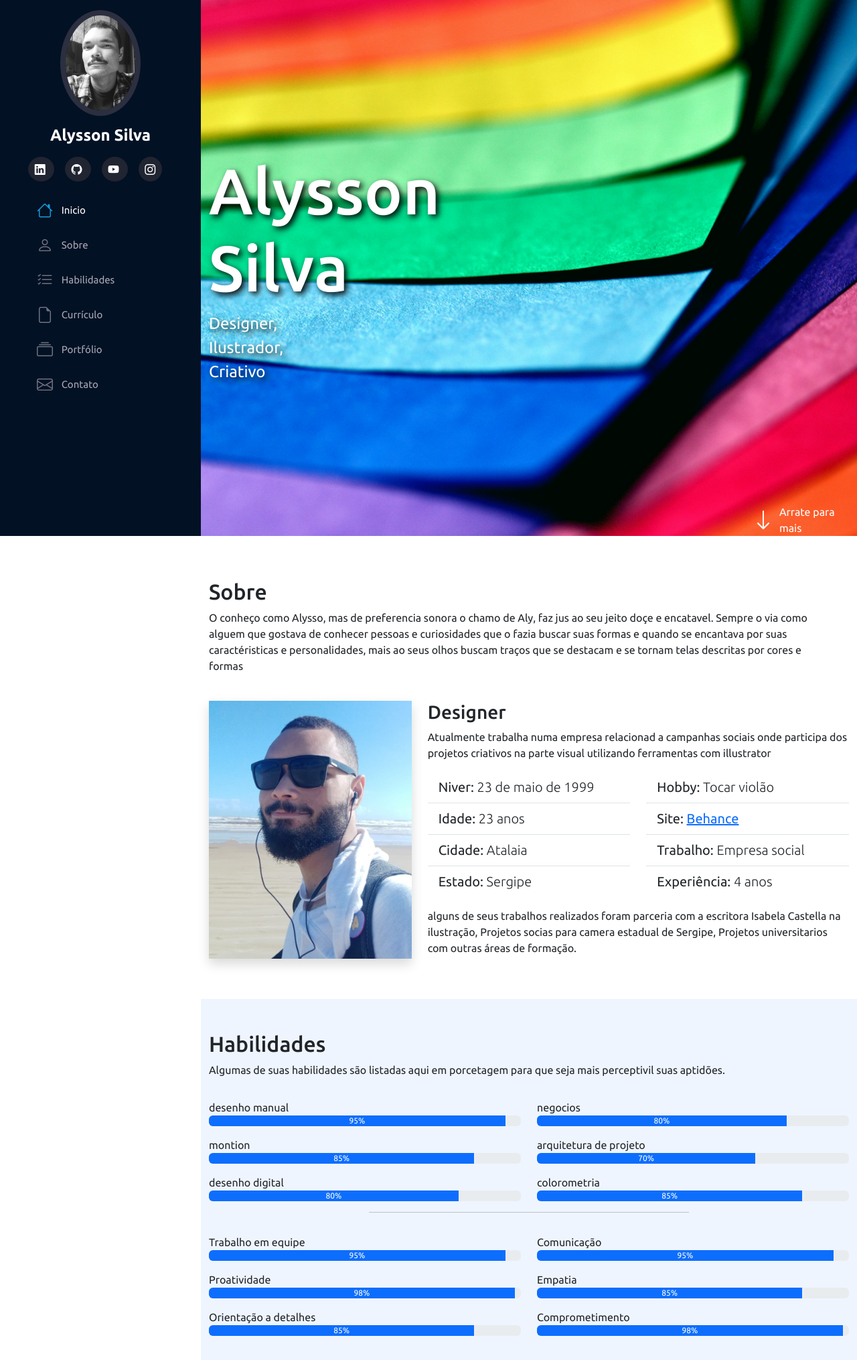
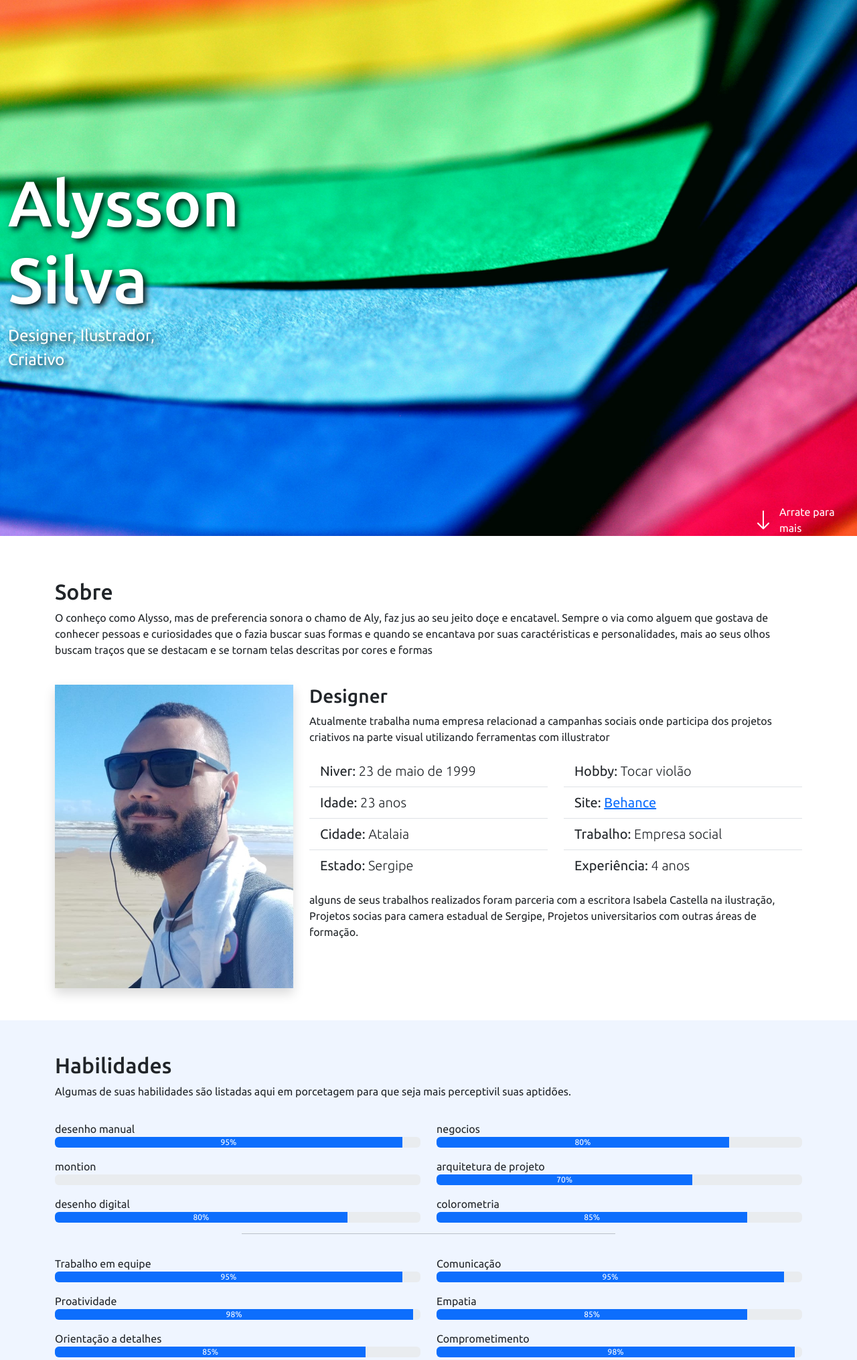
Before and after one commit to Anaellen123/Port_designer, a Flask app: page / in a window 1280 px wide. Shown: the top 2030 px of the page at 67% size. Run offline with Flask 3, Linux system fonts and the light colour scheme; some libraries are stand-ins or nearby versions.

Commit message:
Segundo commit

```diff
--- a/static/script.js
+++ /dev/null
@@ -1,62 +0,0 @@
-/* Abre e fecha menu lateral em modo mobile */
-
-const menuMobile = document.querySelector(".menu-mobile");
-const body = document.querySelector("body");
-
-menuMobile.addEventListener("click", () => {
-  menuMobile.classList.contains("bi-list")
-    ? menuMobile.classList.replace("bi-list", "bi-x")
-    : menuMobile.classList.replace("bi-x", "bi-list");
-  body.classList.toggle("menu-nav-active");
-});
-
-/* Fecha o menu quando clicar em algum item e muda o icone para list */
-
-const navItem = document.querySelectorAll(".nav-item");
-
-navItem.forEach((item) => {
-  item.addEventListener("click", () => {
-    if (body.classList.contains("menu-nav-active")) {
-      body.classList.remove("menu-nav-active");
-      menuMobile.classList.replace("bi-x", "bi-list");
-    }
-  });
-});
-
-// Animar todos os itens na tela que tiverem meu atributo data-anime
-
-const item = document.querySelectorAll("[data-anime]");
-
-const animeScroll = () => {
-  const windowTop = window.pageYOffset + window.innerHeight * 0.85 ;
-
-  item.forEach((element) => {
-    if (windowTop > element.offsetTop) {
-      element.classList.add("animate");
-    } else {
-      element.classList.remove("animate");
-    }
-  });
-};
-
-animeScroll();
-
-window.addEventListener("scroll", ()=>{
-  animeScroll();
-})
-
-// Ativar carregamento no botão de enviar formulário para
-
-const btnEnviar = document.querySelector('#btn-enviar')
-const btnEnviarLoader = document.querySelector('#btn-enviar-loader')
-
-btnEnviar.addEventListener("click", ()=>{
-  btnEnviarLoader.style.display = "block";
-  btnEnviar.style.display = "none"
-})
-
-// Tira a mensagem de sucesso depois de 5 segundos
-
-setTimeout(() => {
-  document.querySelector('#alerta').style.display = 'none';
-}, 5000)
--- a/static/style.css
+++ b/static/style.css
@@ -7,88 +7,9 @@ body {
   height: 100%;
 }
 
-#header {
-  position: fixed;
-  top: 0;
-  left: 0;
-  bottom: 0;
-  background: #021124;
-  overflow-y: auto;
-  width: 300px;
-  transition: all ease-in-out 0.5s;
-  padding: 0 15px;
-  z-index: 9997;
-}
-
-#header .profile img {
-  margin: 15px auto;
-  display: block;
-  width: 120px;
-  border: 8px solid #2c2f3f;
-  border-radius: 50%;
-}
-
-#header .profile h1 {
-  font-size: 24px;
-  margin: 0;
-  padding: 0;
-  font-weight: 600;
-  text-align: center;
-  color: #fff;
-}
-
-#header .profile .social-links a {
-  font-size: 1rem;
-  background: #212431;
-  color: #fff;
-  padding: 0.6rem;
-  margin-right: 1rem;
-  border-radius: 50%;
-  transition: 0.3s;
-  text-decoration: none;
-}
-
-#header .profile .social-links a:hover {
-  background: #149ddd;
-}
-
-.nav-menu {
-  padding: 1.5rem;
-}
-
-.nav-menu a,
-.nav-menu a:focus {
-  display: flex;
-  align-items: center;
-  color: #a8a9b4;
-  transition: 0.3s;
-  font-size: 15px;
-}
-
-.nav-menu a i,
-.nav-menu a:focus i {
-  font-size: 24px;
-  padding-right: 0.8rem;
-  color: #6f7180;
-}
-
-.nav-menu a:hover,
-.nav-menu .active,
-.nav-menu .active:focus,
-.nav-menu li:hover > a {
-  text-decoration: none;
-  color: #fff;
-}
-
-.nav-menu a:hover i,
-.nav-menu .active i,
-.nav-menu .active:focus i,
-.nav-menu li:hover > a i {
-  color: #149ddd;
-}
 
 #main {
-  margin-left: 300px;
+
 }
 
 section#inicio {
--- a/templates/index.html
+++ b/templates/index.html
@@ -13,56 +13,6 @@
 </head>
 <body>
 
-
-    <i class="bi bi-list menu-mobile"></i>
-
-    <aside id='header'>
-        <section class="profile">
-            <img src="../static/img/perfil2.jpg" alt="Foto de Alysson">
-            <h1>Alysson Silva</h1>
-            <div class="social-links mt-4 text-center">
-                <a target="_blank" href="https://www.linkedin.com/in/thicode/">
-                    <i class="bi bi-linkedin"></i>
-                </a>
-                <a target="_blank" href="https://github.com/codethi">
-                    <i class="bi bi-github"></i>
-                </a>
-                <a target="_blank" href="https://www.youtube.com/channel/UCnATHGHftSGHbhn6uF8dEUA">
-                    <i class="bi bi-youtube"></i>
-                </a>
-                <a target="_blank" href="https://www.instagram.com/thi.code/">
-                    <i class="bi bi-instagram"></i>
-                </a>
-            </div>
-        </section>
-
-        <nav id='navbar' class="nav-menu">
-            <ul class="nav flex-column">
-                <li class="nav-item">
-                    <a class="nav-link active" aria-current="page" href="#inicio"><i class="bi bi-house"
-                            aria-hidden="true"></i> Inicio</a>
-                </li>
-                <li class="nav-item">
-                    <a class="nav-link" href="#sobre"><i class="bi bi-person" aria-hidden="true"></i> Sobre</a>
-                </li>
-                <li class="nav-item">
-                    <a class="nav-link" href="#habilidades"><i class="bi bi-list-check" aria-hidden="true"></i>
-                        Habilidades</a>
-                </li>
-                <li class="nav-item">
-                    <a class="nav-link" href="#curriculo"><i class="bi bi-file-earmark" aria-hidden="true"></i>
-                        Currículo</a>
-                </li>
-                <li class="nav-item">
-                    <a class="nav-link" href="#portfolio"><i class="bi bi-collection" aria-hidden="true"></i>
-                        Portfólio</a>
-                </li>
-                <li class="nav-item">
-                    <a class="nav-link" href="#contato"><i class="bi bi-envelope" aria-hidden="true"></i> Contato</a>
-                </li>
-            </ul>
-        </nav>
-    </aside>
 
     <main id="main">
         <section id="inicio" class="row m-0 p-0">
@@ -502,16 +452,6 @@
 
         </section>
 
-        {% with messages = get_flashed_messages() %}
-        {% if messages %}
-        {% for message in messages %}
-        <div id="alerta" class="alert alert-success alert-dismissible fade show" role="alert">
-            <i class="bi bi-check-circle-fill"></i> {{ message }}
-            <button type="button" class="btn-close" data-bs-dismiss="alert" aria-label="Close"></button>
-        </div>
-        {% endfor %}
-        {% endif %}
-        {% endwith %}
 
     </main>
 
```
Also changed, not shown: other parts of static/style.css (+1 -37 lines), static/styleportf.css (added, +11 -0 lines), templates/portf.html (added, +41 -0 lines).
